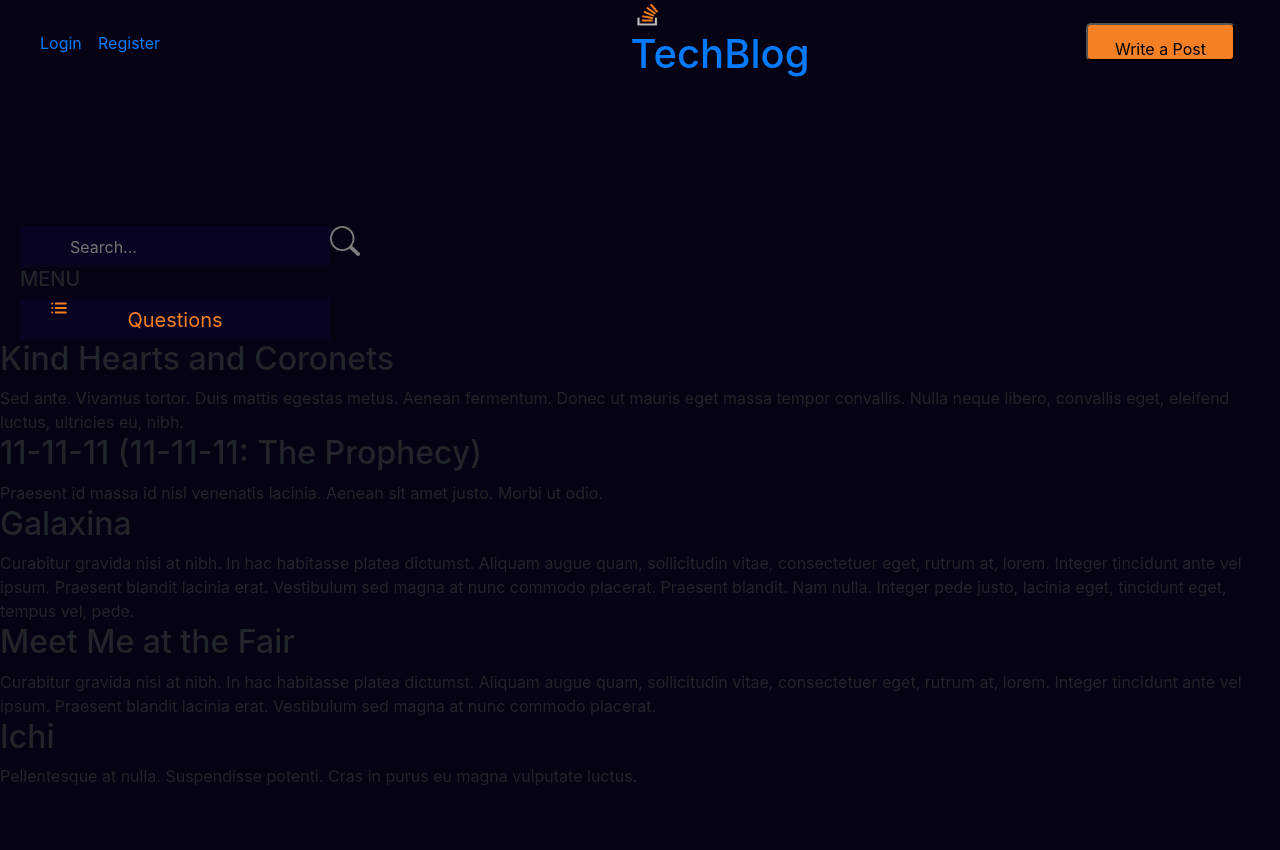
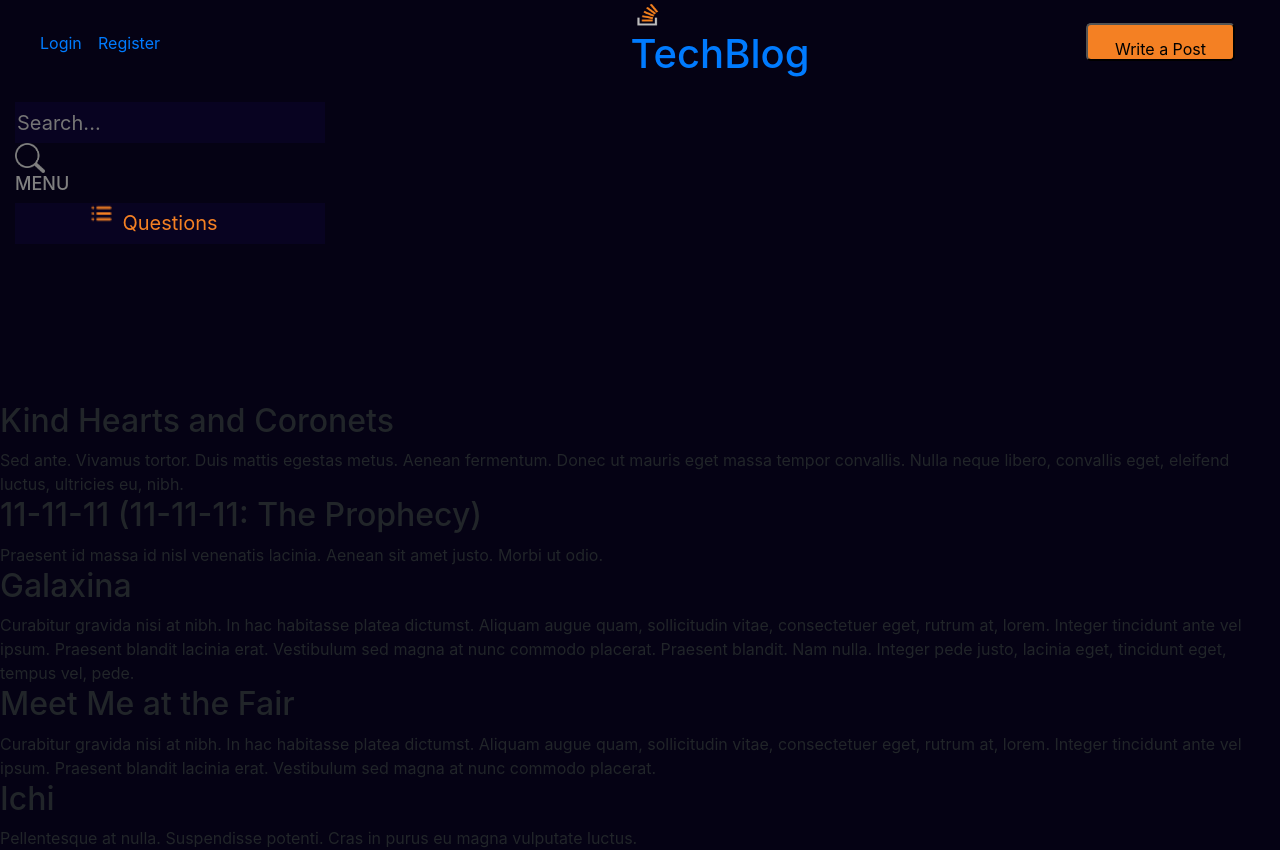
Before and after one commit to viniromao/blogBackEnd, a React (Create React App) app in the folder src/webapp/blog/: page / in a window 1280 px wide. Before the commit the page ends 800 px from the top, so only its background shows below. Built offline with nearby package versions, Linux system fonts and the light colour scheme.

Commit message:
pre pull

```diff
--- a/src/webapp/blog/src/components/Leftpanel/Leftpanel.css
+++ b/src/webapp/blog/src/components/Leftpanel/Leftpanel.css
@@ -1,21 +1,22 @@
 .Leftpanel {
+    display: inline-block;
     justify-content: left;
     align-items: center;
-    margin-left: 20px;
+    margin-left: 15px;
+    height: 300px;
 }
 
-.Leftpanel h2 {
-    font-size: 20px;
-}
 
-.form-inputs_search img {
-    width: 30px;
-    height: 30px;
-}
 
 .form-inputs_search {
     color: black;
     font-size: 14px;
+}
+
+#h2menu_mainpage{
+    color: #808080;
+    font-size: 18px;
+
 }
 
 .questions {
@@ -24,13 +25,14 @@
     font-size: 20px;
     background-color: #080321;
     border: none;
+
 }
 
 .listicon {
     position: absolute;
-    width: 18px;
-    height: 18px;
-    left: 50px;
+    width: 23px;
+    top: 202px;
+    left: 90px;
 }
 
 .Leftpanel button {
--- a/src/webapp/blog/src/components/Leftpanel/index.js
+++ b/src/webapp/blog/src/components/Leftpanel/index.js
@@ -11,7 +11,7 @@ const Leftpanel = () => {
 
             <Searchbar placeholder="Search..." data={BookData}/>
 
-            <h2>MENU</h2>
+            <h2 id='h2menu_mainpage'>MENU</h2>
             <img src='imgs/listicon.png' alt='listIcon' className='listicon' />
             <Link to='/'>
                 <button className='questions' type='submit'>
--- a/src/webapp/blog/src/components/SearchBar/SearchBar.css
+++ b/src/webapp/blog/src/components/SearchBar/SearchBar.css
@@ -1,65 +1,19 @@
-.searchInputs {
-  margin-top: 140px;
+.search{
   display: flex;
 }
 
-.search input {
-  background-color: #080321;
-  border: none;
-  width: 310px;
-  height: 41px;
 
-
-}
-
-.searchInputs input{
-  padding-left: 50px;
-
-  color: white;
+#searchinput{
+   width: 310px;
+    height: 41px;
+    font-size: 20px;
+    color: white;
+    background-color: #080321;
+    border: none;
 }
 
 .searchIconGrey {
   width: 30px;
   height: 30px;
+
 }
-
-input:focus {
-  outline: none;
-}
-
-.dataResult {
-  margin-top: 5px;
-  width: 300px;
-  height: 200px;
-  background-color: #080321;
-  box-shadow: rgba(0, 0, 0, 0.35) 0px 5px 15px;
-  overflow: hidden;
-  overflow-y: auto;
-}
-
-.dataResult::-webkit-scrollbar {
-  display: none;
-}
-
-.dataResult .dataName {
-  width: 100%;
-  height: 50px;
-  display: flex;
-  align-items: center;
-  color: white;
-  background-color: #080321;
-}
-
-.dataName p {
-  margin-left: 30px;
-  font-family: Arial, Helvetica, sans-serif;
-  color: white;
-}
-
-a {
-  text-decoration: none;
-}
-
-#clearBtn {
-  cursor: pointer;
-}
--- a/src/webapp/blog/src/components/SearchBar/index.js
+++ b/src/webapp/blog/src/components/SearchBar/index.js
@@ -29,6 +29,7 @@ function SearchBar( {placeholder, data} ) {
     <div className="search">
       <div className="searchInputs">
         <input
+          id="searchinput"
           type="text"
           placeholder={placeholder}
           value={wordEntered}
```
